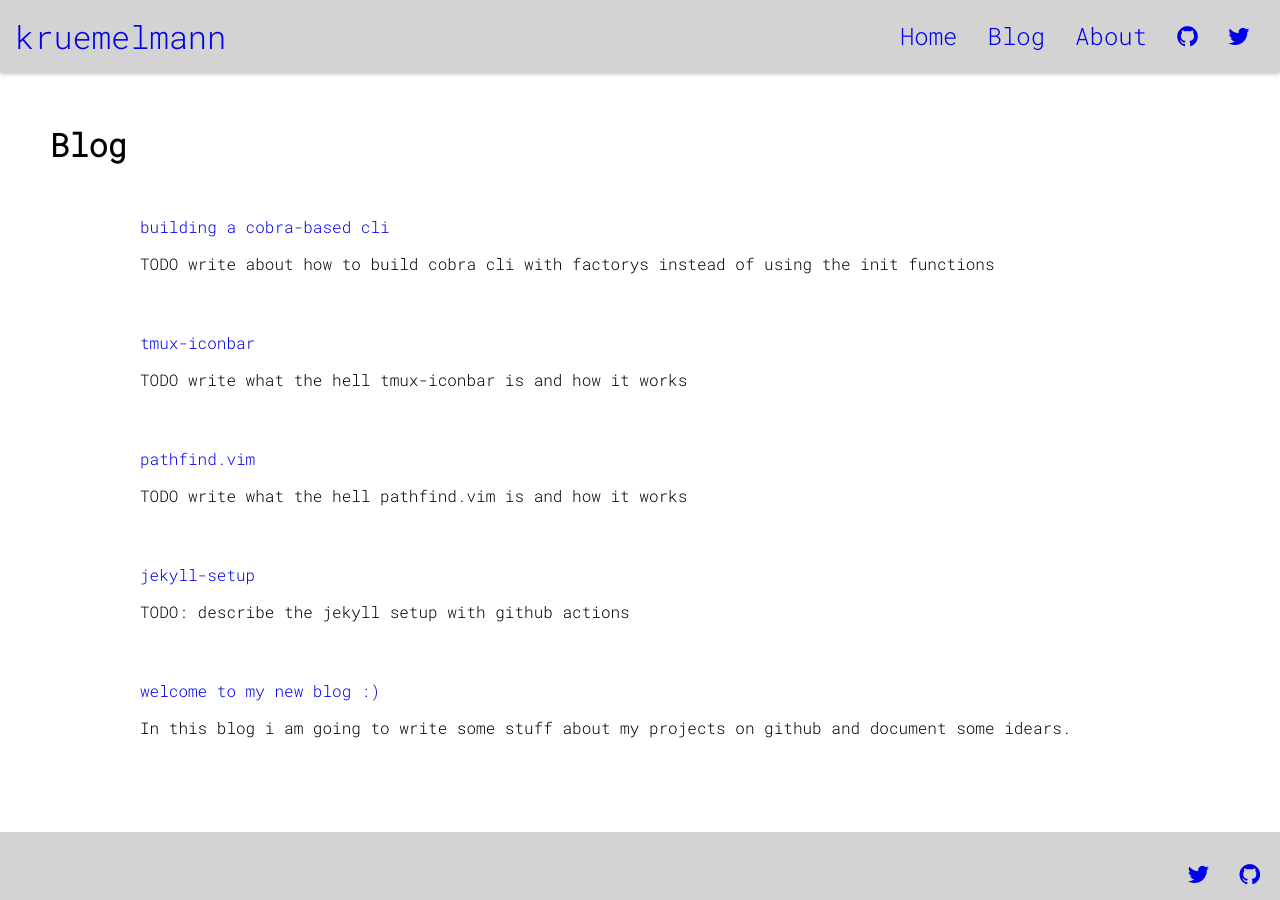
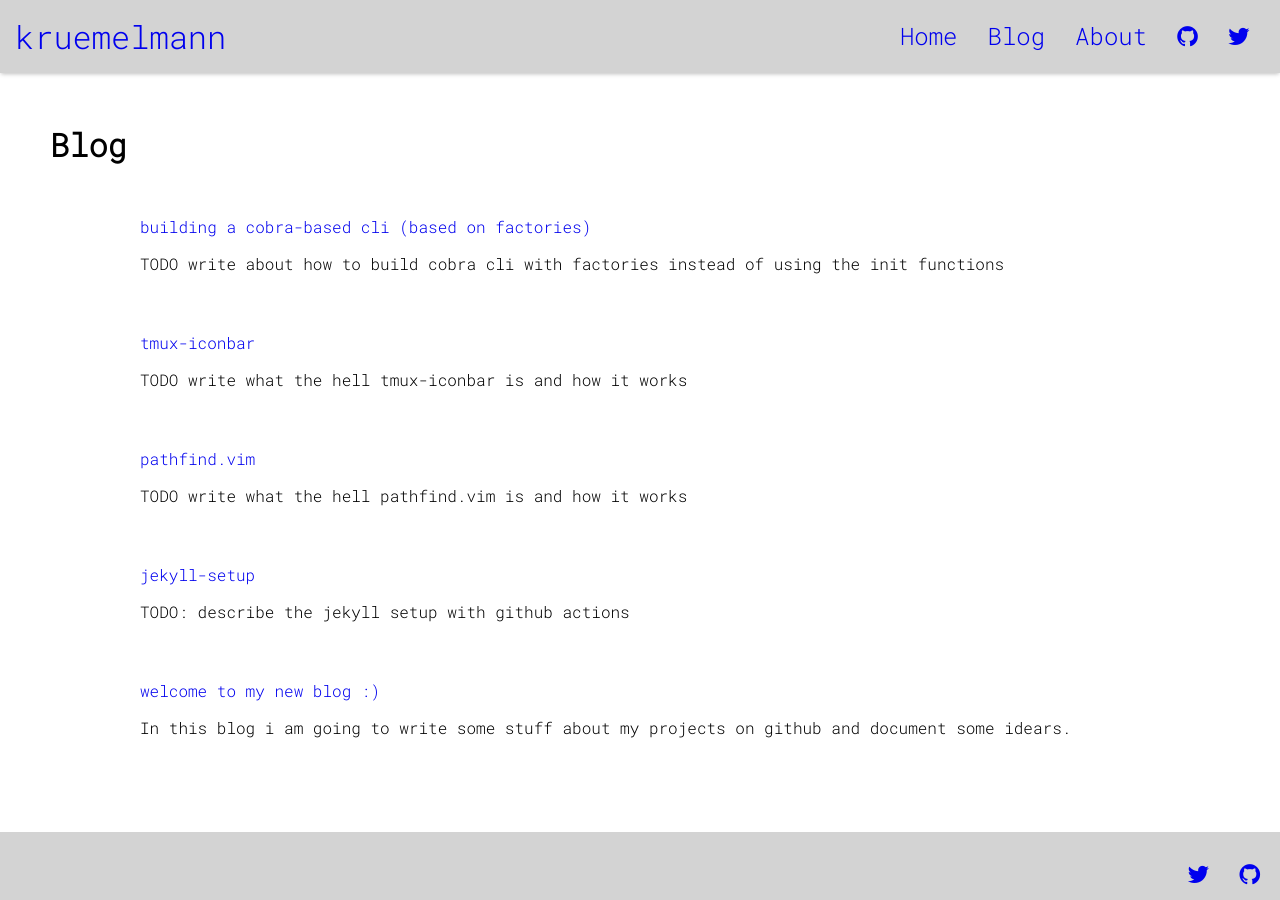
Before and after one commit to Kruemelmann/kruemelmann.github.io, a Jekyll site: the page built from blog.html, in a window 1280 px wide. Built offline with Jekyll 4.4.1, drawn with Linux system fonts in a browser that asks for light colours.

Commit message:
fix missspelling ;)

```diff
--- a/_posts/2021-11-25-building-cobra-cli.md
+++ b/_posts/2021-11-25-building-cobra-cli.md
@@ -1,6 +1,6 @@
 ---
 layout: blog
-title: building a cobra-based cli
+title: building a cobra-based cli (based on factories)
 ---
 
-TODO write about how to build cobra cli with factorys instead of using the init functions
+TODO write about how to build cobra cli with factories instead of using the init functions
```
